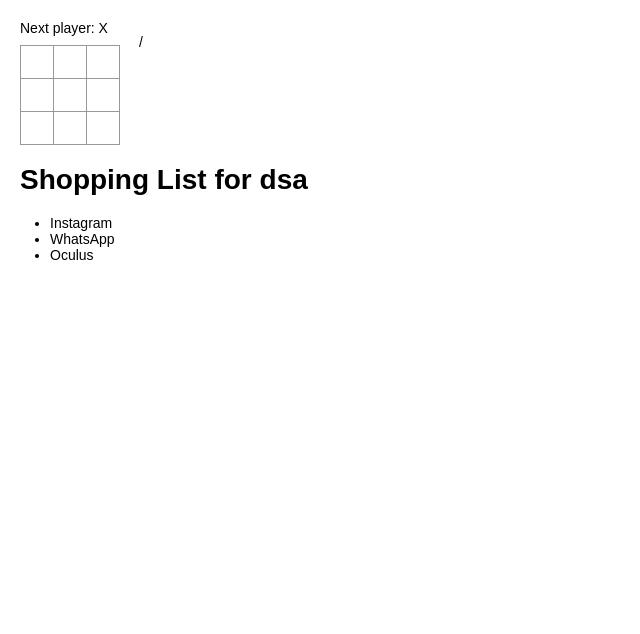
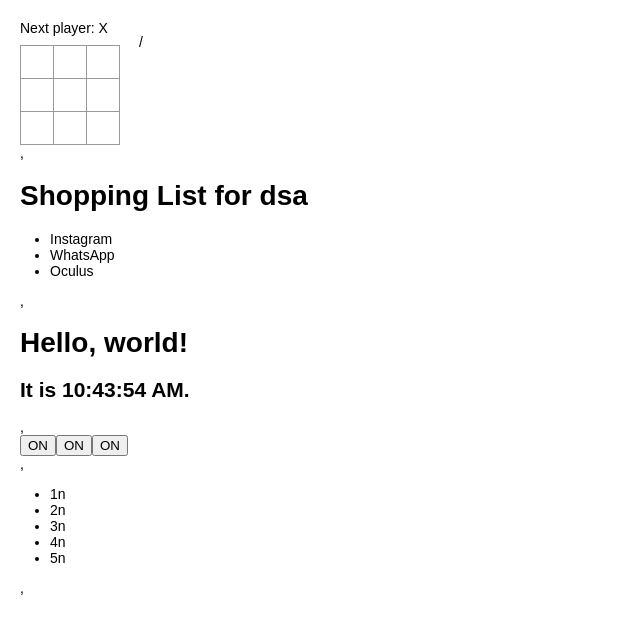
Before and after one commit to zdb17173/front-test, a React (Create React App) app in the folder reacttest/: page / in a window 1280 px wide. Shown: the top 634 px of the page, without its empty margins (0-640 px from the left). Built offline with nearby package versions, Linux system fonts and the light colour scheme.

Commit message:
no message

```diff
--- /dev/null
+++ b/reacttest/src/Toggle.js
@@ -0,0 +1,46 @@
+import React from 'react';
+
+
+class Toggle extends React.Component {
+    constructor(props) {
+      super(props);
+      this.state = {isToggleOn: true};
+
+      // 为了在回调中使用 `this`，这个绑定是必不可少的
+      this.handleClick = this.handleClick.bind(this);
+    }
+
+    //必须使用bind在constructor中进行设置 或this.handleClick.bind(this, id)
+    handleClick(arg) {
+      console.log(arg)
+      this.setState(state => ({
+        isToggleOn: !state.isToggleOn
+      }));
+    }
+
+    //不适用bind，使用onClick={(e) => this.handleClick1()}
+    handleClick1(arg) {
+        console.log(arg)
+        this.setState(state => ({
+          isToggleOn: !state.isToggleOn
+        }));
+      }
+
+    render() {
+      return (
+        <div>
+            <button onClick={this.handleClick}>
+                {this.state.isToggleOn ? 'ON' : 'OFF'}
+            </button>
+            <button onClick={(e) => this.handleClick1(1)}>
+                {this.state.isToggleOn ? 'ON' : 'OFF'}
+            </button>
+            <button onClick={this.handleClick1.bind(this, 1)}>
+                {this.state.isToggleOn ? 'ON' : 'OFF'}
+            </button>
+        </div>
+      );
+    }
+  }
+
+  export default Toggle;
--- /dev/null
+++ b/reacttest/src/clock.js
@@ -0,0 +1,38 @@
+
+import React from 'react';
+
+class Clock extends React.Component {
+    constructor(props){
+        super(props);
+        this.state = {date: new Date()};
+    }
+
+
+    componentDidMount() {
+        this.timerID = setInterval(
+          () => this.tick(),
+          1000
+        );
+    }
+
+    componentWillUnmount() {
+        clearInterval(this.timerID);
+    }
+
+    tick(){
+        this.setState({
+            date: new Date()
+        });
+    }
+
+    render() {
+        return (
+            <div>
+                <h1>Hello, world!</h1>
+                 <h2>It is {this.state.date.toLocaleTimeString()}.</h2>
+            </div>
+        );
+    }
+}
+
+export default Clock;
--- a/reacttest/src/game.js
+++ b/reacttest/src/game.js
@@ -1,4 +1,5 @@
-import React from 'react';
+"use strict";
+import React, { StrictMode } from 'react';
 
   //普通react组件写法
   class Square extends React.Component {
--- a/reacttest/src/index.js
+++ b/reacttest/src/index.js
@@ -5,12 +5,25 @@ import App from './App';
 import reportWebVitals from './reportWebVitals';
 import Game from './game';
 import ShoppingList from './shopping';
+import Clock from './clock';
+import Toggle from './Toggle';
+import NumberList from './list';
 
+
+const numbers = [
+  {name:'1n', id:1},
+  {name:'2n', id:2},
+  {name:'3n', id:3},
+  {name:'4n', id:4},
+  {name:'5n', id:5}];
 
 ReactDOM.render(
   <div>
-  <Game />
-  <ShoppingList name={"dsa"}/>
+  <Game />,
+  <ShoppingList name={"dsa"} />,
+  <Clock />,
+  <Toggle />,
+  <NumberList numbers={numbers} />,
   </div>,
   document.getElementById('root'),
 );
--- /dev/null
+++ b/reacttest/src/list.js
@@ -0,0 +1,22 @@
+import React from 'react';
+
+
+class NumberList extends React.Component {
+
+    render() {
+        const numbers = this.props.numbers;
+        const listItems = numbers.map((a, index) => {
+                console.log("index["+ index +"]");
+                return (<li key={a.id}>{a.name}</li>);
+            }
+        );
+        return (
+            <div>
+                <ul>{listItems}</ul>
+            </div>
+        );
+    }
+}
+
+
+export default NumberList;
```
Also changed, not shown: 1 other file (tests, documents, lock files or other folders).
